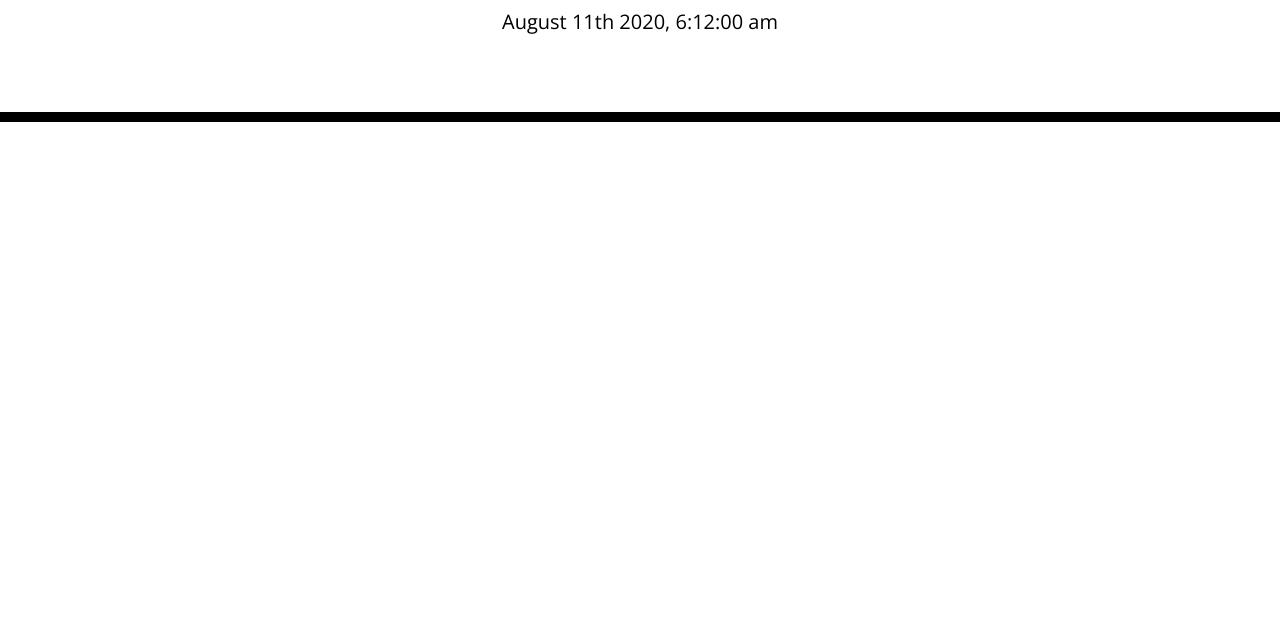
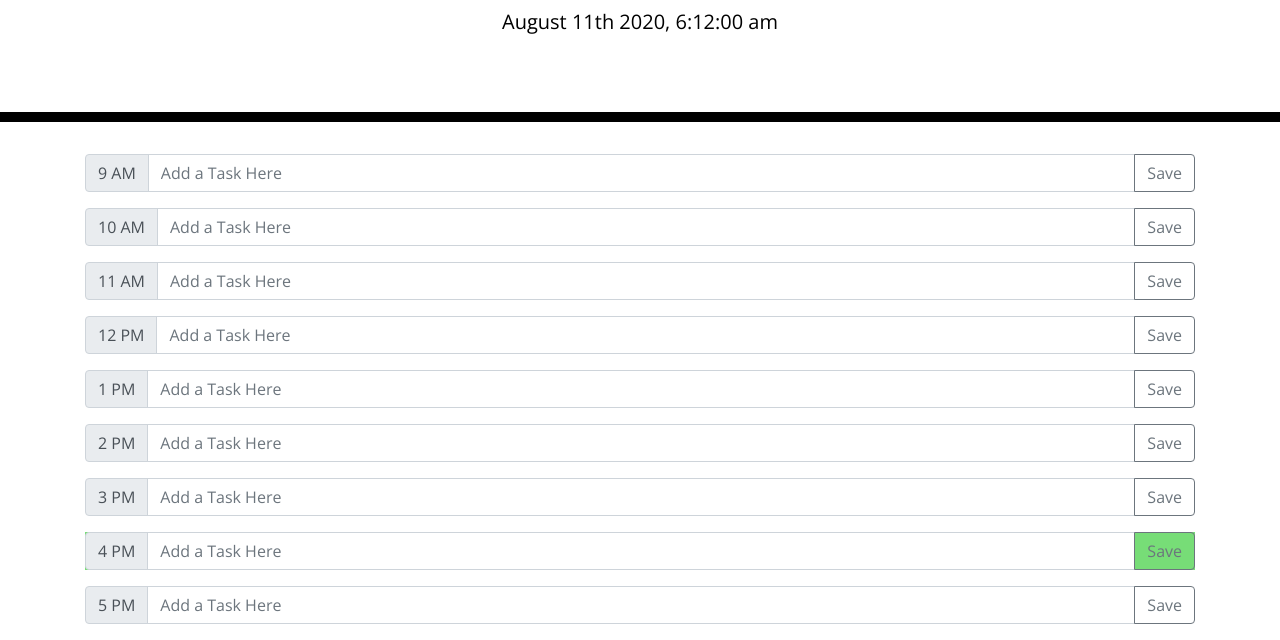
Before and after one commit to marcos-cmd/day-planner, a plain HTML site: page index.html in a window 1280 px wide. Shown: the part 182-822 px from the top of the page. Before the commit the page ends 800 px from the top, so only its background shows below. Drawn offline with nearby package versions, Linux system fonts and the light colour scheme.

Commit message:
added time blocks with corresponding ids for targeting

```diff
--- a/index.html
+++ b/index.html
@@ -30,6 +30,88 @@
     </header>
     <div class="container">
       <!-- Timeblocks go here -->
+      <div class="input-group mb-3" id="t9">
+        <div class="input-group-prepend">
+          <span class="input-group-text" id="inputGroup-sizing-default">9 AM</span>
+        </div>
+        <input type="text" class="form-control" placeholder="Add a Task Here" aria-label="Recipient's username" aria-describedby="button-addon2">
+        <div class="input-group-append">
+          <button class="btn btn-outline-secondary" type="button" id="button-addon2 save">Save</button>
+        </div>
+      </div>
+      <div class="input-group mb-3" id="t10">
+        <div class="input-group-prepend">
+          <span class="input-group-text" id="inputGroup-sizing-default">10 AM</span>
+        </div>
+        <input type="text" class="form-control" placeholder="Add a Task Here" aria-label="Recipient's username" aria-describedby="button-addon2">
+        <div class="input-group-append">
+          <button class="btn btn-outline-secondary" type="button" id="button-addon2 save">Save</button>
+        </div>
+      </div>
+      <div class="input-group mb-3" id="t11">
+        <div class="input-group-prepend">
+          <span class="input-group-text" id="inputGroup-sizing-default">11 AM</span>
+        </div>
+        <input type="text" class="form-control" placeholder="Add a Task Here" aria-label="Recipient's username" aria-describedby="button-addon2">
+        <div class="input-group-append">
+          <button class="btn btn-outline-secondary" type="button" id="button-addon2 save">Save</button>
+        </div>
+      </div>
+      <div class="input-group mb-3" id="t12">
+        <div class="input-group-prepend">
+          <span class="input-group-text" id="inputGroup-sizing-default">12 PM</span>
+        </div>
+        <input type="text" class="form-control" placeholder="Add a Task Here" aria-label="Recipient's username" aria-describedby="button-addon2">
+        <div class="input-group-append">
+          <button class="btn btn-outline-secondary" type="button" id="button-addon2 save">Save</button>
+        </div>
+      </div>
+      <div class="input-group mb-3" id="t1">
+        <div class="input-group-prepend">
+          <span class="input-group-text" id="inputGroup-sizing-default">1 PM</span>
+        </div>
+        <input type="text" class="form-control" placeholder="Add a Task Here" aria-label="Recipient's username" aria-describedby="button-addon2">
+        <div class="input-group-append">
+          <button class="btn btn-outline-secondary" type="button" id="button-addon2 save">Save</button>
+        </div>
+      </div>
+      <div class="input-group mb-3" id="t2">
+        <div class="input-group-prepend">
+          <span class="input-group-text" id="inputGroup-sizing-default">2 PM</span>
+        </div>
+        <input type="text" class="form-control" placeholder="Add a Task Here" aria-label="Recipient's username" aria-describedby="button-addon2">
+        <div class="input-group-append">
+          <button class="btn btn-outline-secondary" type="button" id="button-addon2 save">Save</button>
+        </div>
+      </div>
+      <div class="input-group mb-3" id="t3">
+        <div class="input-group-prepend">
+          <span class="input-group-text" id="inputGroup-sizing-default">3 PM</span>
+        </div>
+        <input type="text" class="form-control" placeholder="Add a Task Here" aria-label="Recipient's username" aria-describedby="button-addon2">
+        <div class="input-group-append">
+          <button class="btn btn-outline-secondary" type="button" id="button-addon2 save">Save</button>
+        </div>
+      </div>
+      <div class="input-group mb-3" id="t4">
+        <div class="input-group-prepend">
+          <span class="input-group-text" id="inputGroup-sizing-default">4 PM</span>
+        </div>
+        <input type="text" class="form-control" placeholder="Add a Task Here" aria-label="Recipient's username" aria-describedby="button-addon2">
+        <div class="input-group-append">
+          <button class="btn btn-outline-secondary" type="button" id="button-addon2 save">Save</button>
+        </div>
+      </div>
+      <div class="input-group mb-3" id="t5">
+        <div class="input-group-prepend">
+          <span class="input-group-text" id="inputGroup-sizing-default">5 PM</span>
+        </div>
+        <input type="text" class="form-control" placeholder="Add a Task Here" aria-label="Recipient's username" aria-describedby="button-addon2">
+        <div class="input-group-append">
+          <button class="btn btn-outline-secondary" type="button" id="button-addon2 save">Save</button>
+        </div>
+      </div>
+
     </div>
 
     <script src="https://code.jquery.com/jquery-3.4.1.min.js"></script>
--- a/script.js
+++ b/script.js
@@ -3,8 +3,8 @@ const $currentDay = $('#currentDay');
 
 $currentDay.text(moment().format('MMMM Do YYYY, h:mm:ss a'));
 
-//Presented with Hour Blocks 8 am - 6 pm
-
+//Presented with Hour Blocks 9 am - 5 pm
+//in HTML already
 //Timeblocks are color coded based on time
 
 //Past Color
--- a/style.css
+++ b/style.css
@@ -69,3 +69,7 @@ textarea{
   font-size: 20px;
   transition: all .3s ease-in-out;
 }
+
+#t4 {
+  background-color: #77dd77;
+}
```
